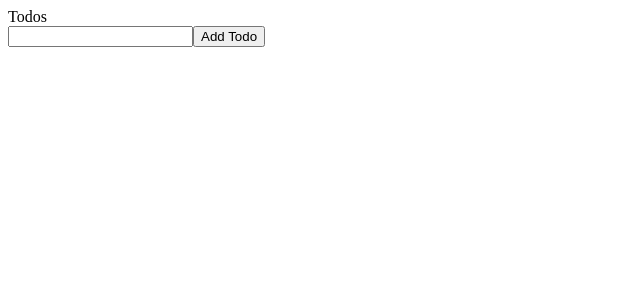
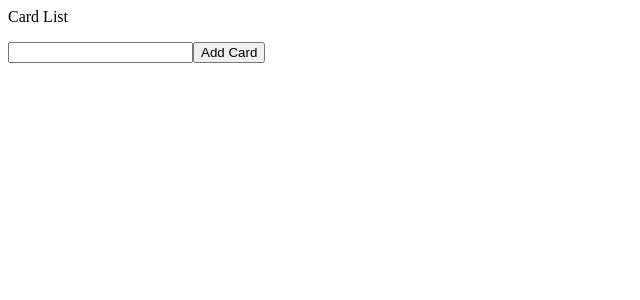
Before and after one commit to Kozyrov/decks-web, a React (Create React App) app: page / in a window 1280 px wide. Shown: the top 300 px of the page, without its empty margins (0-640 px from the left). Built offline with nearby package versions, Linux system fonts and the light colour scheme.

Commit message:
creating basic card list

```diff
--- a/src/index.tsx
+++ b/src/index.tsx
@@ -1,5 +1,5 @@
 import * as ReactDOM from 'react-dom/client';
-import TodoTemplate from './state/TodoTemplate';
+import CardTemplate from './state/CardTemplate';
 
 const container = document.getElementById("root");
 
@@ -8,7 +8,7 @@ const root = ReactDOM.createRoot(container!);
 const App = () => {
     return (
         <div>
-            <TodoTemplate />
+            <CardTemplate />
         </div>
     );
 };
--- /dev/null
+++ b/src/state/CardTemplate.tsx
@@ -0,0 +1,26 @@
+import { useState } from 'react';
+
+const CardTemplate: React.FC = () => {
+    const [title, setTitle] = useState('');
+    const [cards, setCards] = useState<string[]>([]);
+
+    const onClick = () => {
+        setTitle('');
+        setCards([...cards, title]);
+    }
+
+    return (
+        <div>
+            <div>Card List</div>
+            <ul>
+                {cards.map((card, i) => (
+                    <li key={`card_${i}`}>{card}</li>
+                ))}
+            </ul>
+            <input value={title} onChange={(e) => setTitle(e.target.value)}/>
+            <button onClick={onClick}>Add Card</button>
+        </div>
+    );
+};
+
+export default CardTemplate;
--- a/src/state/TodoTemplate.tsx
+++ /dev/null
@@ -1,15 +0,0 @@
-import { useState } from 'react';
-
-const TodoTemplate: React.FC = () => {
-    const [name, setName] = useState('');
-
-    return (
-        <div>
-            <div>Todos</div>
-            <input value={name} onChange={(e) => setName(e.target.value)}/>
-            <button>Add Todo</button>
-        </div>
-    );
-};
-
-export default TodoTemplate;
```
